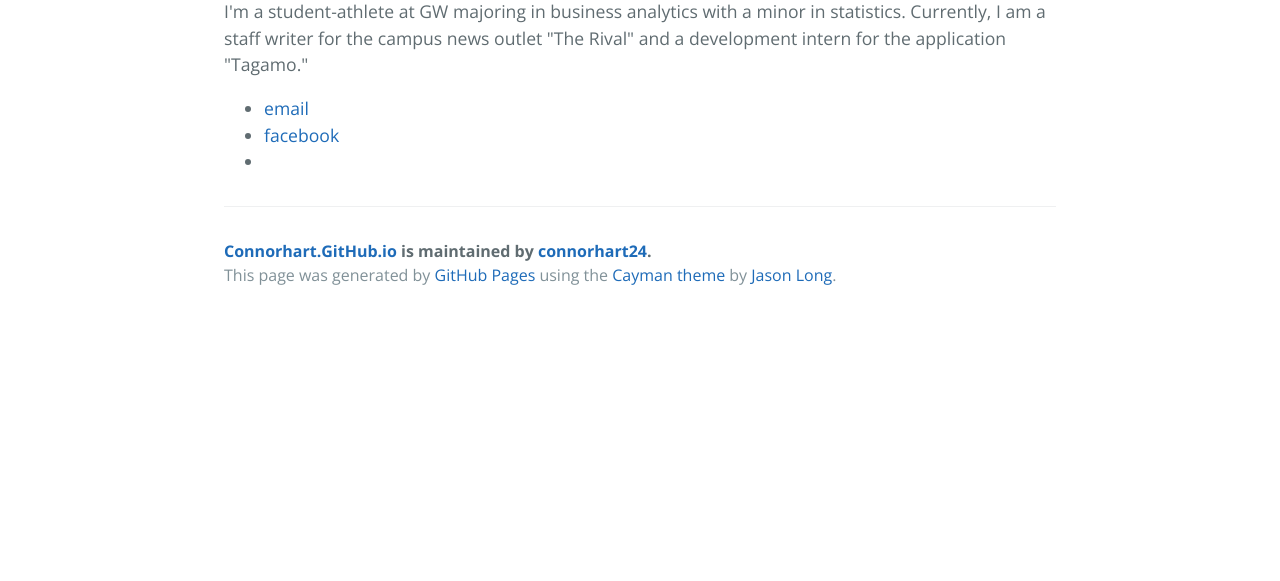
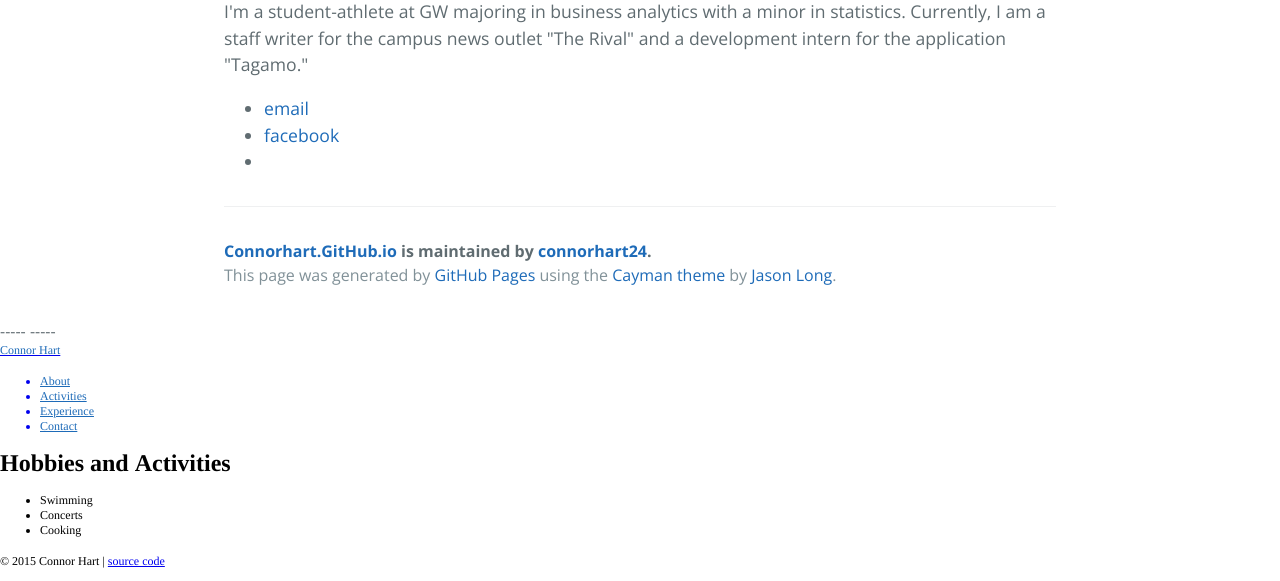
Before and after one commit to connorhart24/connorhart.github.io, a plain HTML site: page index.html in a window 1280 px wide. Shown: the part 472-1053 px from the top of the page. Before the commit the page ends 800 px from the top, so only its background shows below. Drawn offline with nearby package versions, Linux system fonts and the light colour scheme.

Commit message:
Update index.html

```diff
--- a/index.html
+++ b/index.html
@@ -43,3 +43,42 @@
 
   </body>
 </html>
+-----
+-----
+<!DOCTYPE html PUBLIC "-//W3C//DTD HTML 4.01//EN" "http://www.w3.org/TR/html4/strict.dtd">
+<html>
+<head>
+  <meta http-equiv="Content-Type" content="text/html; charset=utf-8">
+  <meta http-equiv="Content-Style-Type" content="text/css">
+  <title>Connor Hart | Work hard, play hard</title>
+  <meta name="Generator" content="Cocoa HTML Writer">
+  <meta name="CocoaVersion" content="1348.17">
+  <style type="text/css">
+    p.p1 {margin: 0.0px 0.0px 12.0px 0.0px; font: 12.0px Times; color: #0000ee; -webkit-text-stroke: #0000ee}
+    p.p5 {margin: 0.0px 0.0px 12.0px 0.0px; font: 12.0px Times; color: #000000; -webkit-text-stroke: #000000}
+    li.li2 {margin: 0.0px 0.0px 0.0px 0.0px; font: 12.0px Times; color: #0000ee; -webkit-text-stroke: #0000ee}
+    li.li4 {margin: 0.0px 0.0px 0.0px 0.0px; font: 12.0px Times; color: #000000; -webkit-text-stroke: #000000}
+    span.s1 {text-decoration: underline ; font-kerning: none}
+    span.s2 {-webkit-text-stroke: 0px #000000}
+    span.s3 {font-kerning: none}
+    span.s4 {font: 12.0px Times; text-decoration: underline ; font-kerning: none; color: #0000ee; -webkit-text-stroke: 0px #0000ee}
+    ul.ul1 {list-style-type: disc}
+  </style>
+</head>
+<body>
+<p class="p1"><span class="s1"><a href="file:///Users/connorhart/Desktop/student-site-master/index.html">Connor Hart</a></span></p>
+<ul class="ul1">
+  <li class="li2"><span class="s2"><a href="file:///Users/connorhart/Desktop/student-site-master/about.html"><span class="s1">About</span></a></span></li>
+  <li class="li2"><span class="s2"><a href="file:///Users/connorhart/Desktop/student-site-master/activities.html"><span class="s1">Activities</span></a></span></li>
+  <li class="li2"><span class="s2"><a href="file:///Users/connorhart/Desktop/student-site-master/experience.html"><span class="s1">Experience</span></a></span></li>
+  <li class="li2"><span class="s2"><a href="file:///Users/connorhart/Desktop/student-site-master/contact.html"><span class="s1">Contact</span></a></span></li>
+</ul>
+<h1 style="margin: 0.0px 0.0px 16.1px 0.0px; font: 24.0px Times; color: #000000; -webkit-text-stroke: #000000"><span class="s3"><b>Hobbies and Activities</b></span></h1>
+<ul class="ul1">
+  <li class="li4"><span class="s2"></span><span class="s3">Swimming</span></li>
+  <li class="li4"><span class="s2"></span><span class="s3">Concerts</span></li>
+  <li class="li4"><span class="s2"></span><span class="s3">Cooking</span></li>
+</ul>
+<p class="p5"><span class="s3">© 2015 Connor Hart | <a href="https://github.com/gwu-business/student-site"><span class="s4">source code</span></a><span class="Apple-converted-space"> </span></span></p>
+</body>
+</html>
```
